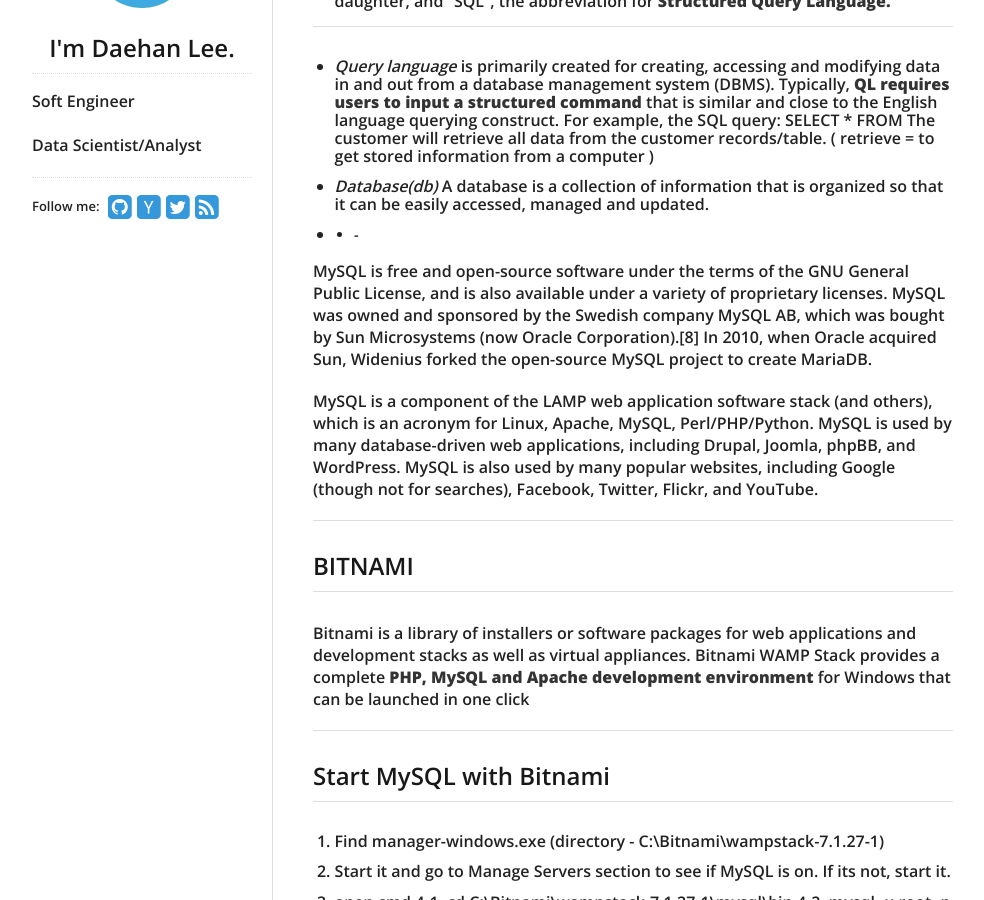
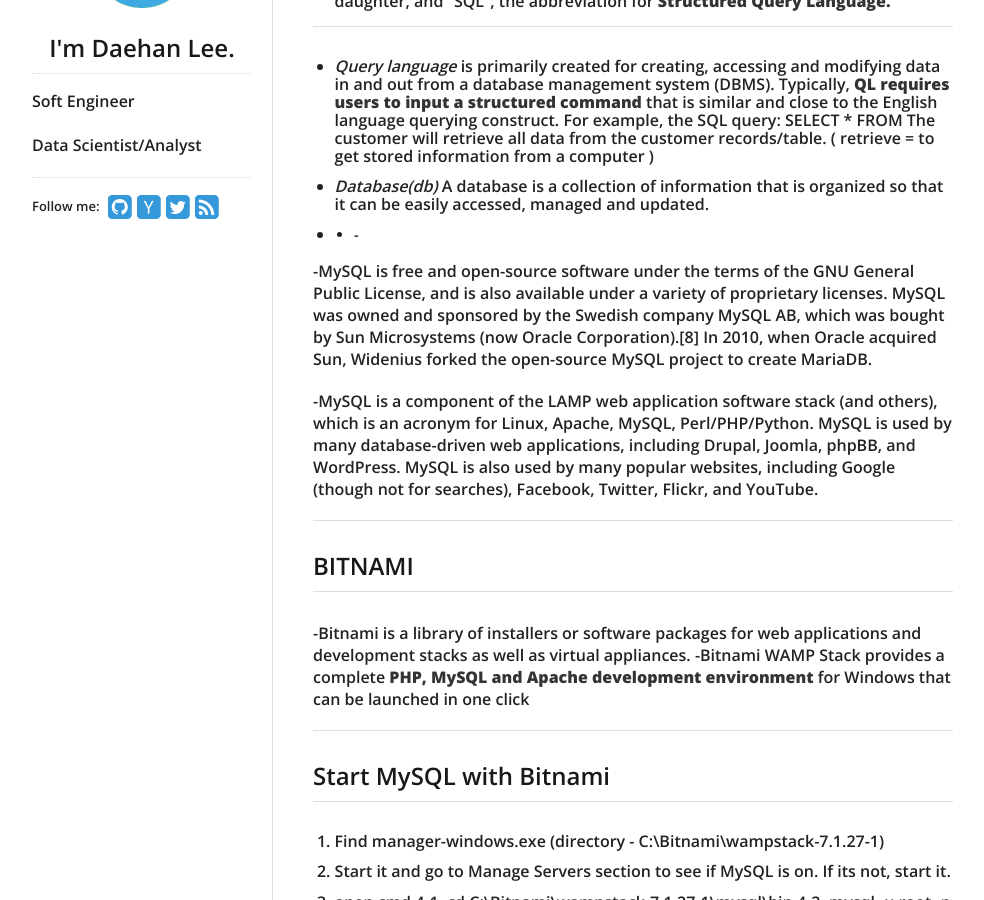
Before and after one commit to daehan0226/Study, a Jekyll site: the page built from _posts/2019-04-03-MYSQL.md, in a window 1280 px wide and 900 px high, scrolled down 218 px. Shown: the whole window, without its empty margins (138-1122 px from the left). Built offline with Jekyll 4.4.1, drawn with Linux system fonts in a browser that asks for light colours.

```diff
--- a/_posts/2019-04-03-MYSQL.md
+++ b/_posts/2019-04-03-MYSQL.md
@@ -16,14 +16,14 @@ The customer will retrieve all data from the customer records/table. ( retrieve
 A database is a collection of information that is organized so that it can be easily accessed, managed and updated.
 - - -
 
-MySQL is free and open-source software under the terms of the GNU General Public License, and is also available under a variety of proprietary licenses. MySQL was owned and sponsored by the Swedish company MySQL AB, which was bought by Sun Microsystems (now Oracle Corporation).[8] In 2010, when Oracle acquired Sun, Widenius forked the open-source MySQL project to create MariaDB.
+-MySQL is free and open-source software under the terms of the GNU General Public License, and is also available under a variety of proprietary licenses. MySQL was owned and sponsored by the Swedish company MySQL AB, which was bought by Sun Microsystems (now Oracle Corporation).[8] In 2010, when Oracle acquired Sun, Widenius forked the open-source MySQL project to create MariaDB.
 
-MySQL is a component of the LAMP web application software stack (and others), which is an acronym for Linux, Apache, MySQL, Perl/PHP/Python. MySQL is used by many database-driven web applications, including Drupal, Joomla, phpBB, and WordPress. MySQL is also used by many popular websites, including Google (though not for searches), Facebook, Twitter, Flickr, and YouTube.
+-MySQL is a component of the LAMP web application software stack (and others), which is an acronym for Linux, Apache, MySQL, Perl/PHP/Python. MySQL is used by many database-driven web applications, including Drupal, Joomla, phpBB, and WordPress. MySQL is also used by many popular websites, including Google (though not for searches), Facebook, Twitter, Flickr, and YouTube.
 - - -
 ## BITNAMI
 - - -
-Bitnami is a library of installers or software packages for web applications and development stacks as well as virtual appliances.
-Bitnami WAMP Stack provides a complete **PHP, MySQL and Apache development environment** for Windows that can be launched in one click
+-Bitnami is a library of installers or software packages for web applications and development stacks as well as virtual appliances.
+-Bitnami WAMP Stack provides a complete **PHP, MySQL and Apache development environment** for Windows that can be launched in one click
 
 - - -
 ## Start MySQL with Bitnami
```
